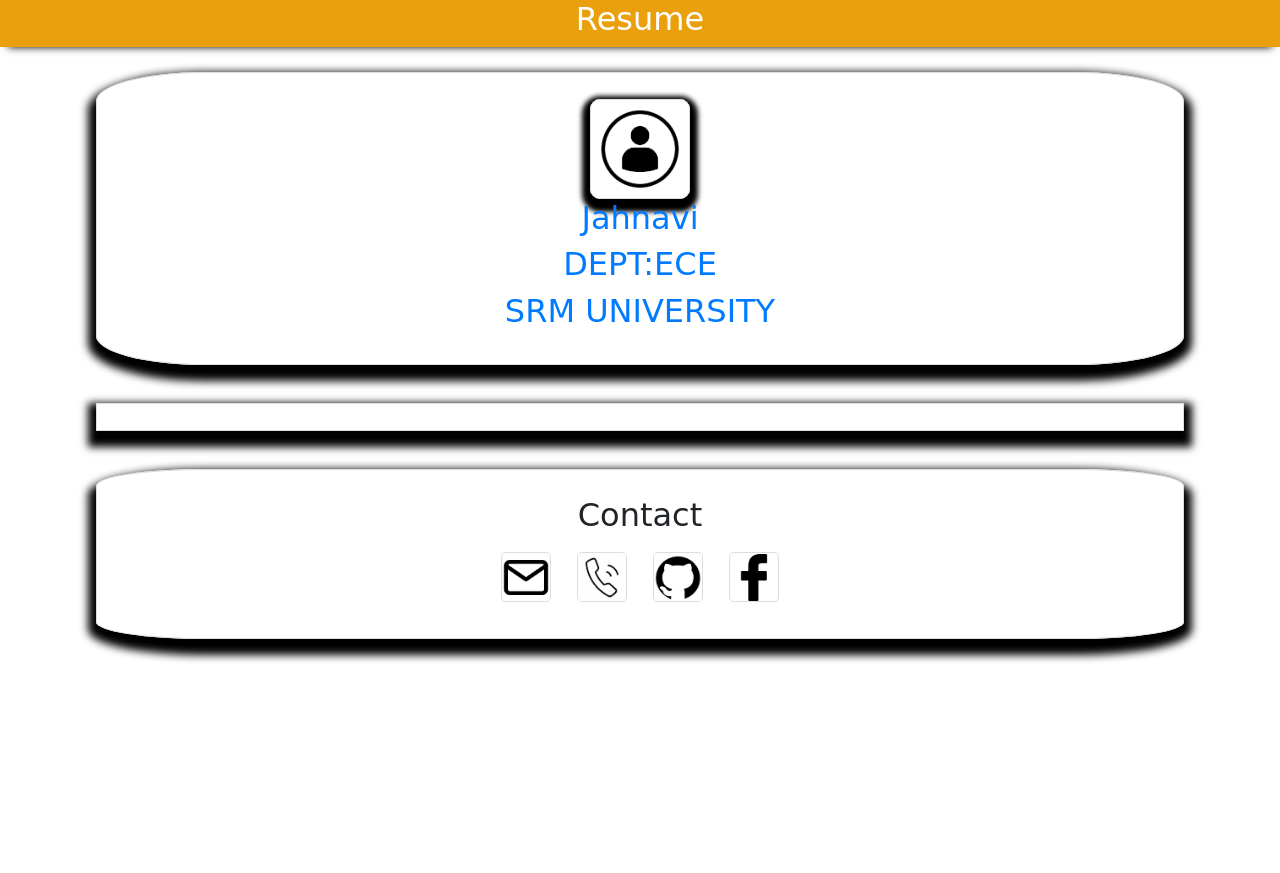
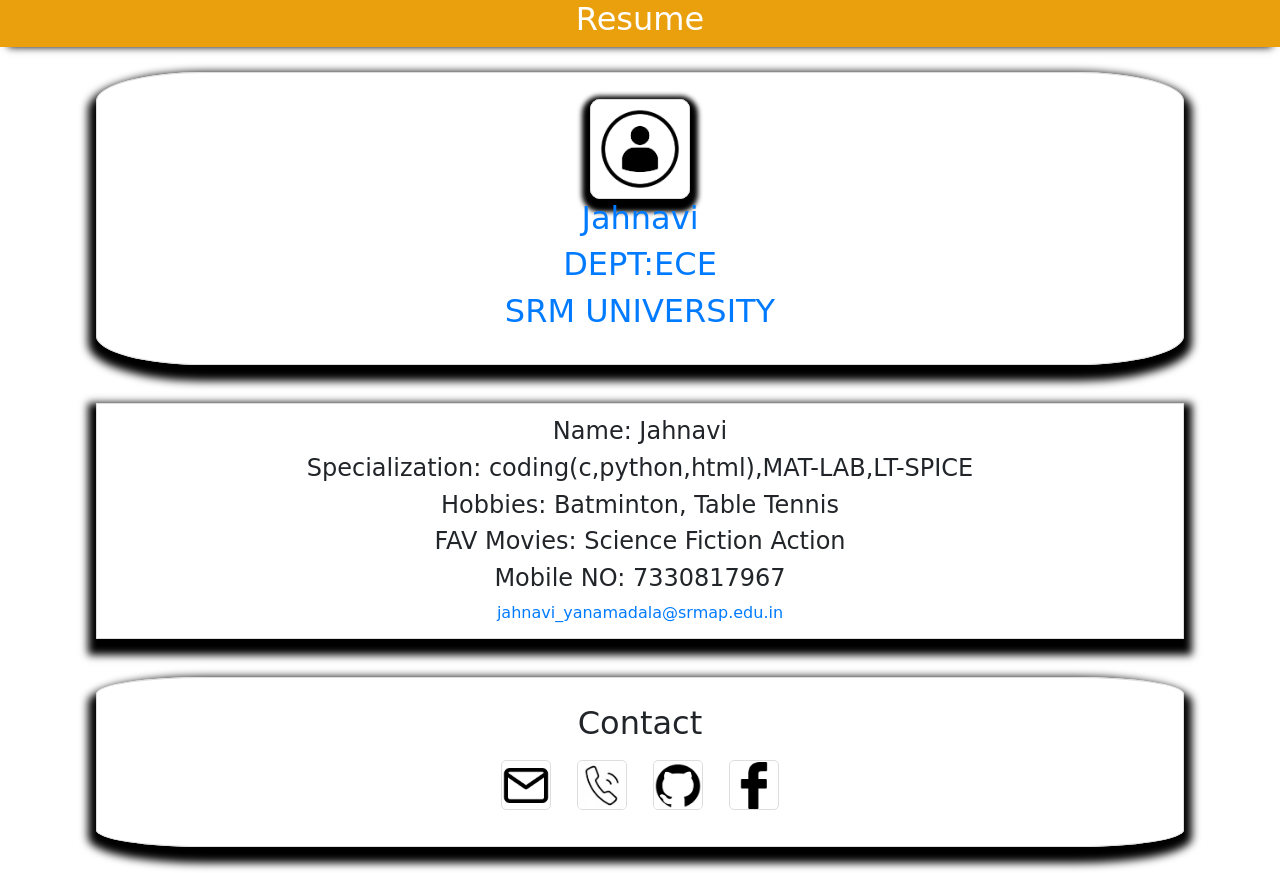
Before and after one commit to jahnaviyanamadala/srm-js-jahnavi, a plain HTML site: page index1.html in a window 1280 px wide. Before the commit the page ends 800 px from the top, so only its background shows below. Drawn offline with Linux system fonts and the light colour scheme; files whose address does not match are found by name.

Commit message:
Add files via upload

```diff
--- a/data.json
+++ b/data.json
@@ -5,7 +5,7 @@
 			"mobileNo":"7330817967",
 			"email":"jahnavi_yanamadala@srmap.edu.in",
 			"game":"Batminton, Table Tennis",
-			"movies":"Science Fiction ,Action"
+			"movies":"Science Fiction Action",
 			"studies":"coding(c,python,html),MAT-LAB,LT-SPICE"
 		}
 	}
--- /dev/null
+++ b/index.html
@@ -0,0 +1,43 @@
+<!DOCTYPE html>
+<html lang="en">
+<head>
+	<meta name="viewport" content="width=device-width,initial-scale=1">
+	<title>Jahnavi</title>
+	<link rel="stylesheet" href="css/styles.css">
+	<link rel="stylesheet" type="text/css" href="css/bootstrap.min.css">
+</head>
+
+<body>
+	<header>
+		<h2>Resume </h2>
+	</header>
+
+	<section class="parent">
+		<article class="child">
+			<img src="image/user.png" class="profile">
+			<h2 class="text-primary">Jahnavi</h2>
+			<h2 class="text-primary"> DEPT:ECE</h2>
+			<h2 class="text-primary">SRM UNIVERSITY</h2>
+
+	</section>
+
+	<section class="parent">
+		<article class="childone">
+
+		</article>
+	</section>
+	<section class="no">
+		<article class="yes">
+			<h2>Contact</h2>
+			<a href="mailto : jahnaviyanamadala@gmail.com" ><img src="image/mail.png" class="img1"></a>
+			<a href="MobileNumber : 7330817967"><img src="image/phone.jpg" class = "img"></a>
+			<a href="https://github.com/jahnaviyanamadala/srm-js-jahnavi" target="_blank"><img src="image/github.png" class="img2" ></a>
+			<a href="https://www.facebook.com/.php?id=100013740367999" target="_blank"><img src="image/fb.png" class="img3"></a>
+		</article>
+	</section>
+
+</body>
+
+</html>
+<script src="main.js">
+</script>
--- /dev/null
+++ b/main.js
@@ -0,0 +1,35 @@
+fetch("data.json").then(response=>{
+	return response.json();
+}).then(data=>{
+	profile(data.profiles.profile);
+
+})
+var childone=document.querySelector(".childone");
+var profile=(profile)=>{
+	var name=document.createElement("h4");
+	name.textContent="Name: "+profile.name;
+	childone.append(name);
+
+	var p=document.createElement("h4");
+	p.textContent="Specialization: "+profile.studies;
+	childone.append(p);
+
+	var g=document.createElement("h4");
+	g.textContent="Hobbies: "+profile.game;
+	childone.append(g);
+
+	var r=document.createElement("h4");
+	r.textContent="FAV Movies: "+profile.movies;
+	childone.append(r);
+
+	var q=document.createElement("h4");
+	q.href="tel:"+profile.mobileNo;
+	q.textContent="Mobile NO: "+profile.mobileNo;
+	childone.append(q);
+
+	var p=document.createElement("a");
+	p.href="mail to :"+profile.email;
+	p.textContent=profile.email;
+	childone.append(p);
+
+}
```
Also changed, not shown: css/styles.css (line endings or trailing spaces).
